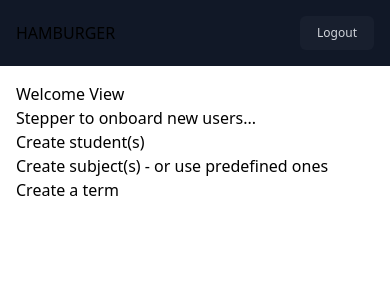
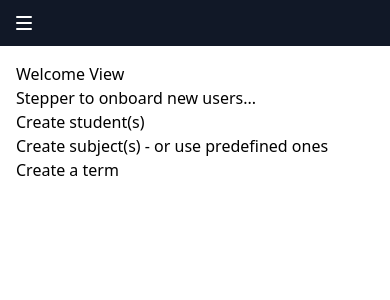
Before and after one commit to brendanbax/homeschool-hours, a React (Vite) app: page /log-in in a window 390 px wide. Both pictures are taken after a click on the button "Log In". Shown: the top 300 px of the page. Built offline with nearby package versions, Linux system fonts and the light colour scheme.

Commit message:
add mobile nav with slideover

```diff
--- a/src/components/Layout.tsx
+++ b/src/components/Layout.tsx
@@ -4,7 +4,7 @@ import { Nav } from './Nav'
 export const Layout = ({ children }) => {
   return (
     <div className='flex flex-col md:flex-row'>
-      <Nav className='md:h-dvh md:w-40 sticky top-0' />
+      <Nav className='md:h-dvh sticky top-0' />
       <main className='p-4 overflow-y-auto'>
         <div className='h-[1200px]'>{children}</div>
       </main>
--- a/src/components/Nav.tsx
+++ b/src/components/Nav.tsx
@@ -1,19 +1,32 @@
-import React from 'react'
+import React, { ReactNode, useState } from 'react'
 import { Link, useNavigate } from 'react-router-dom'
 import useAuth from '../hooks/useAuth'
-
-const navItemClassList = `
-md:w-full block
-px-4 py-2
-rounded-md
-text-xs text-left
-bg-gray-400 bg-opacity-5 hover:bg-opacity-25 focus:bg-opacity-25
-text-gray-300 hover:text-white focus:text-white
-border border-transparent hover:border-gray-500 focus:border-gray-500 focus:outline-none
-transition-all
-`
+import { AcademicCapIcon, ArrowLeftStartOnRectangleIcon, Cog6ToothIcon, ExclamationTriangleIcon, ListBulletIcon } from '@heroicons/react/16/solid'
+import { SlideOver } from './SlideOver'
 
 export const Nav = ({ className }: { className?: string }) => {
+  const [mobileNavIsOpen, setMobileNavIsOpen] = useState(false)
+
+  return (
+    <nav className={`${className} bg-gray-900 flex md:flex-col items-center justify-between p-4`}>
+      {/* NOTE: Mobile navigation trigger */}
+      <button className='flex md:hidden flex-col gap-y-1' onClick={() => setMobileNavIsOpen(true)}>
+        <span className='w-4 h-0.5 rounded-full bg-white' />
+        <span className='w-4 h-0.5 rounded-full bg-white' />
+        <span className='w-4 h-0.5 rounded-full bg-white' />
+      </button>
+      {/* NOTE: Mobile navigation drawer */}
+      {mobileNavIsOpen && (
+        <SlideOver title='Menu' className='md:hidden' onClose={() => setMobileNavIsOpen(false)}>
+          <NavLinkList className='flex md:hidden invert' />
+        </SlideOver>
+      )}
+      <NavLinkList className='hidden md:flex' />
+    </nav>
+  )
+}
+
+const NavLinkList = ({ className }) => {
   const { logout } = useAuth()
   const navigate = useNavigate()
 
@@ -23,28 +36,51 @@ export const Nav = ({ className }: { className?: string }) => {
   }
 
   return (
-    <nav className={`${className} bg-gray-900 flex md:flex-col items-center justify-between p-4`}>
-      {/* TODO: create a hamburger menu for small screens that opens via JS */}
-      <div className='block xs:hidden'>HAMBURGER</div>
-      <ul className='hidden xs:flex flex-row md:w-full md:flex-col items-center md:items-stretch md:justify-stretch gap-4'>
-        <NavItem to='/current' label='CurrentTerm' />
-        <NavItem to='/terms' label='All Terms' />
-        <NavItem to='/settings' label='Settings' />
-        <NavItem to='/log-in' label='Login(test)' />
+    <ul className={`${className} w-full h-full flex-col items-stretch gap-4`}>
+      <NavItem to='/current' label='CurrentTerm' icon={<AcademicCapIcon />} />
+      <NavItem to='/terms' label='All Terms' icon={<ListBulletIcon />} />
+      <NavItem to='/settings' label='Settings' icon={<Cog6ToothIcon />} />
+      <NavItem to='/log-in' label='Login(test)' icon={<ExclamationTriangleIcon />} />
+      <div className='mt-auto'>
+        <NavItem onClick={handleLogout} label='Log Out' icon={<ArrowLeftStartOnRectangleIcon />} />
+      </div>
     </ul>
-      <button className={navItemClassList} onClick={handleLogout}>
-        Logout
-      </button>
-    </nav>
   )
 }
 
-const NavItem = ({ to, label }: { to: string; label: string }) => {
+const NavItem = ({ to, onClick, label, icon }: { to?: string; onClick?: () => void; label: string; icon: ReactNode }) => {
+  const navItemClassList = `
+w-full flex
+px-4 py-2 gap-4
+rounded-md
+text-xs text-left
+bg-gray-400 bg-opacity-5 hover:bg-opacity-25 focus:bg-opacity-25
+text-gray-300 hover:text-white focus:text-white
+border border-transparent hover:border-gray-500 focus:border-gray-500 focus:outline-none
+transition-all
+`
+
+  const navItemIconClass = 'w-4 h-4 flex-shrink-0'
+
+  if (onClick) {
+    return (
+      <button className={navItemClassList} onClick={onClick}>
+        <span className={navItemIconClass}>{icon}</span>
+        <span>{label}</span>
+      </button>
+    )
+  }
+
+  if (to) {
     return (
       <li>
         <Link className={navItemClassList} to={to}>
-        {label}
+          <span className={navItemIconClass}>{icon}</span>
+          <span>{label}</span>
         </Link>
       </li>
     )
   }
+
+  return null
+}
--- /dev/null
+++ b/src/components/SlideOver.tsx
@@ -0,0 +1,23 @@
+import { XMarkIcon } from '@heroicons/react/16/solid'
+import React, { ReactNode } from 'react'
+
+export const SlideOver = ({ title, onClose, position = 'left', className, children }: { title: string; onClose: () => void; position?: 'left' | 'right'; className?: string; children: ReactNode }) => {
+  // TODO: when mounting lock page scroll....
+  return (
+    <div className={`${className} fixed inset-0`}>
+      <div className='fixed inset-0 bg-gray-900 bg-opacity-80 z-0' onClick={onClose} />
+      <div
+        className={`${position === 'left' ? 'animate-slide-right rounded-r-2xl' : 'animate-slide-left rounded-l-2xl'} absolute top-0 bottom-0 w-full h-full flex flex-col max-w-sm p-4 bg-white z-10 shadow-lg`}
+      >
+        <div className='flex items-center justify-between mb-2'>
+          <h2 className='text-lg font-semibold text-gray-900'>{title}</h2>
+          {/* TODO: replace me with an icon button */}
+          <button onClick={onClose} className='p-2 border border-gray-200 rounded-lg'>
+            <XMarkIcon className='w-4 h-4 text-gray-700' />
+          </button>
+        </div>
+        {children}
+      </div>
+    </div>
+  )
+}
```
Lines whose indentation alone changed are shown as unchanged.
